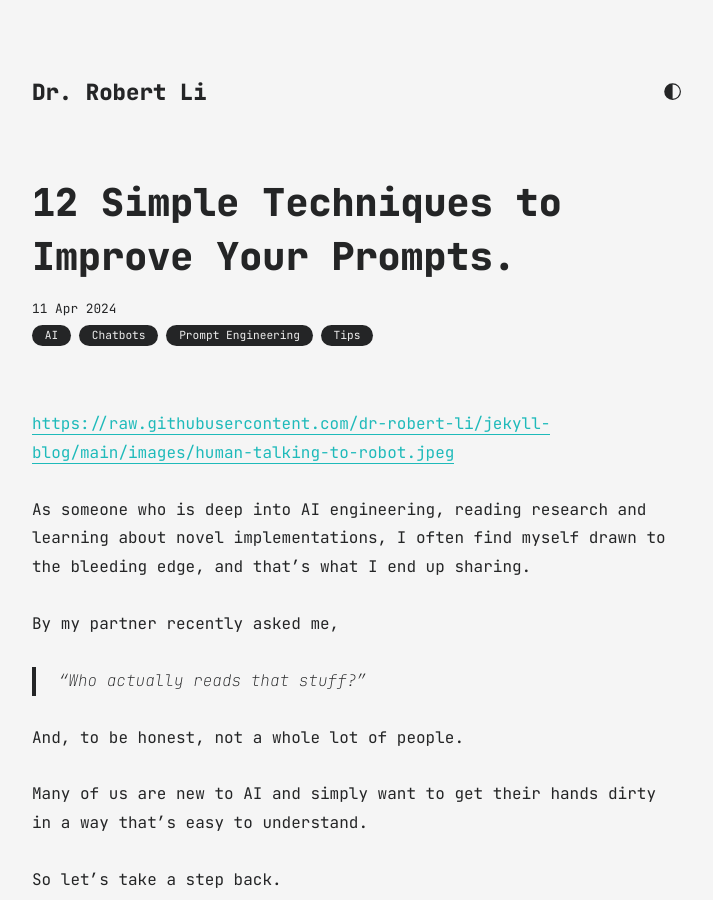
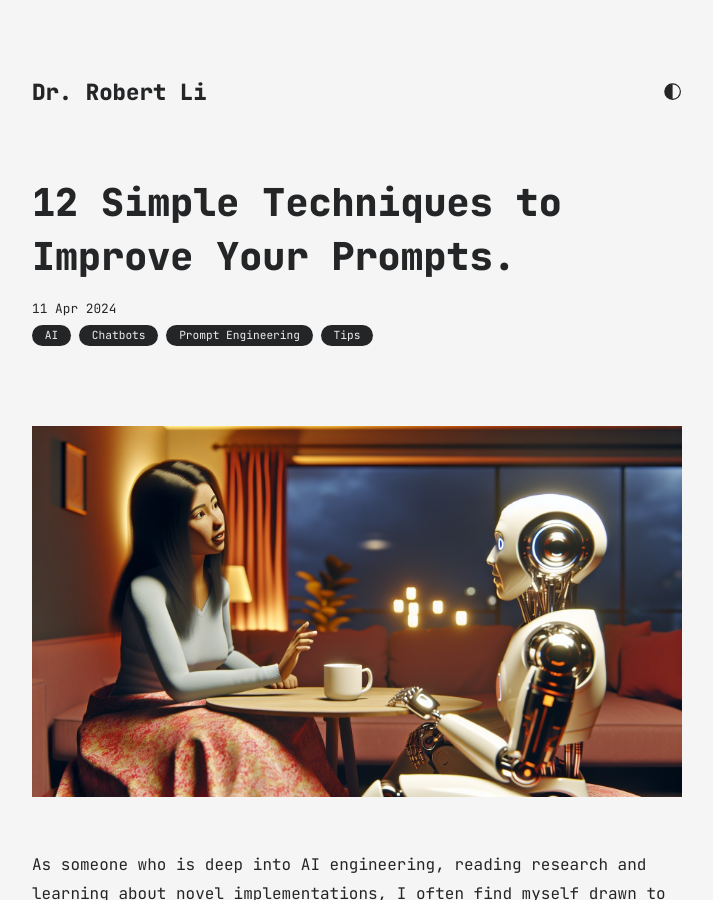
Before and after one commit to dr-robert-li/jekyll-blog, a Jekyll site: the page built from all_collections/_posts/2024-04-11-12-simple-techniques-to-improve-your-prompts.md, in a window 1280 px wide and 900 px high. Shown: the whole window, without its empty margins (283-996 px from the left). Built offline with Jekyll 4.4.1, drawn with Linux system fonts in a browser that asks for light colours.

Commit message:
new post 12 prompt techniques

```diff
--- a/all_collections/_posts/2024-04-11-12-simple-techniques-to-improve-your-prompts.md
+++ b/all_collections/_posts/2024-04-11-12-simple-techniques-to-improve-your-prompts.md
@@ -5,7 +5,7 @@
 categories: [AI, Chatbots, Prompt Engineering, Tips]
 ---
 
-[https://raw.githubusercontent.com/dr-robert-li/jekyll-blog/main/images/human-talking-to-robot.jpeg](https://raw.githubusercontent.com/dr-robert-li/jekyll-blog/main/images/human-talking-to-robot.jpeg)
+![https://raw.githubusercontent.com/dr-robert-li/jekyll-blog/main/images/human-talking-to-robot.jpeg](https://raw.githubusercontent.com/dr-robert-li/jekyll-blog/main/images/human-talking-to-robot.jpeg)
 
 As someone who is deep into AI engineering, reading research and learning about novel implementations, I often find myself drawn to the bleeding edge, and that's what I end up sharing.
 
```
